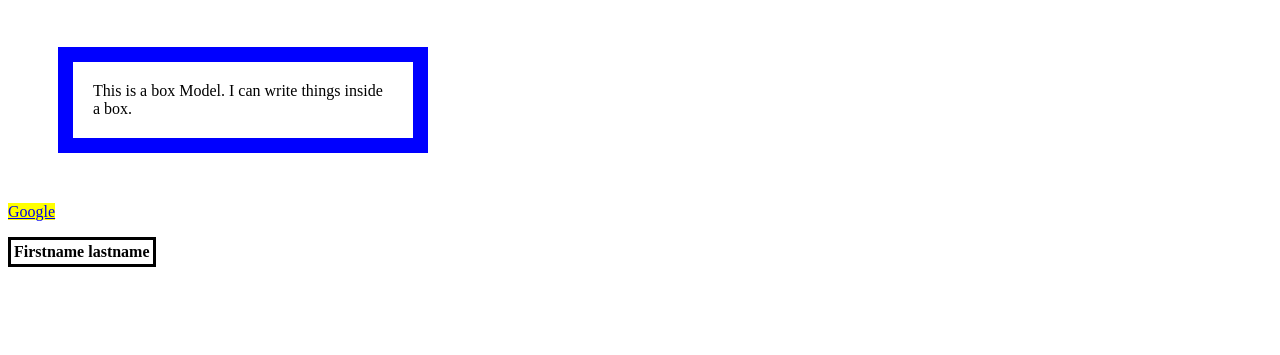
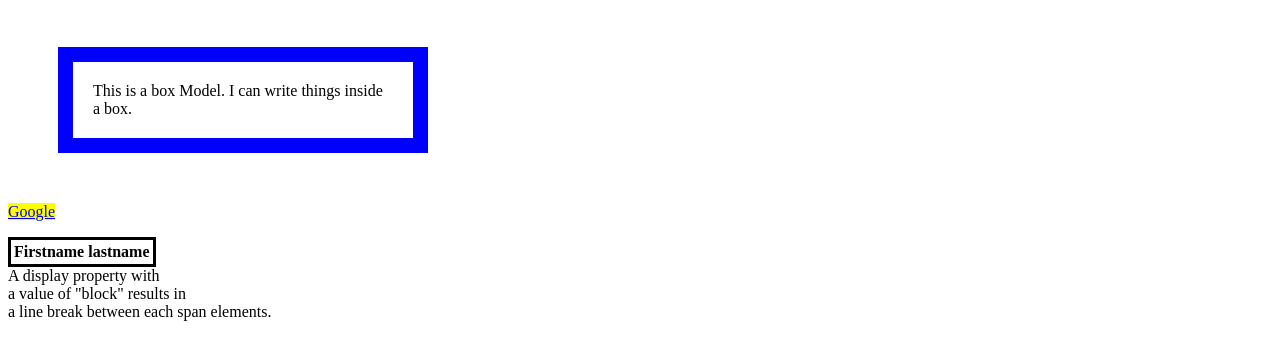
Before and after one commit to neetikaaryal/CSS_Practice, a plain HTML site: page index.html in a window 1280 px wide. Shown: the part 97-452 px from the top of the page. Drawn offline with Linux system fonts and the light colour scheme.

Commit message:
Display element with span

```diff
--- a/index.html
+++ b/index.html
@@ -16,5 +16,7 @@
 
             </tr>
         </table>
+        <span>A display property with</span> <span>a value of "block" results in</span> <span>a line break between each span elements.</span>
+
     </body>
 </html>
--- a/stylesheet.css
+++ b/stylesheet.css
@@ -30,3 +30,6 @@ a:link {
   table{
     border: solid black
   }
+  span {
+    display: block;
+  }
```
